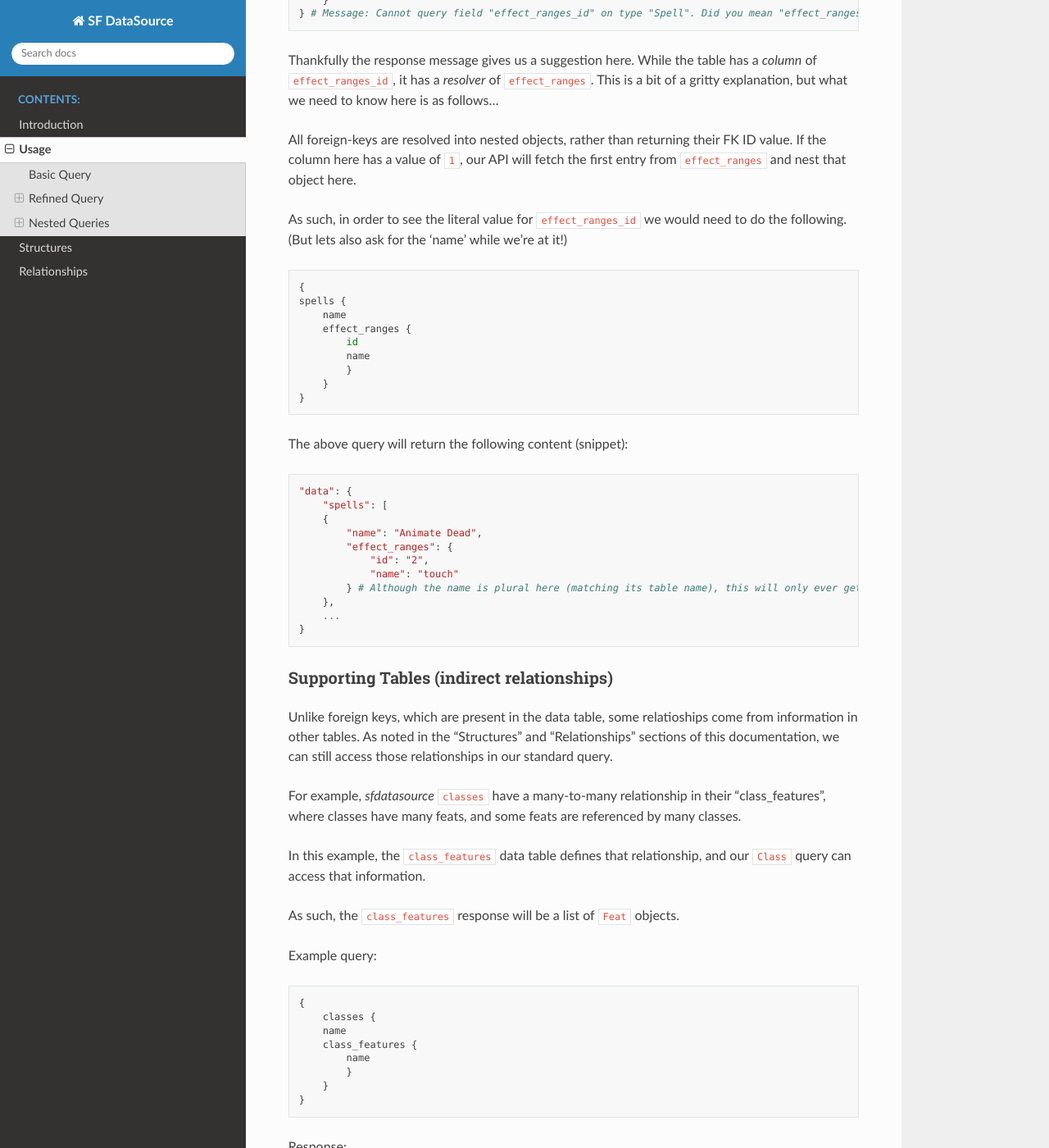
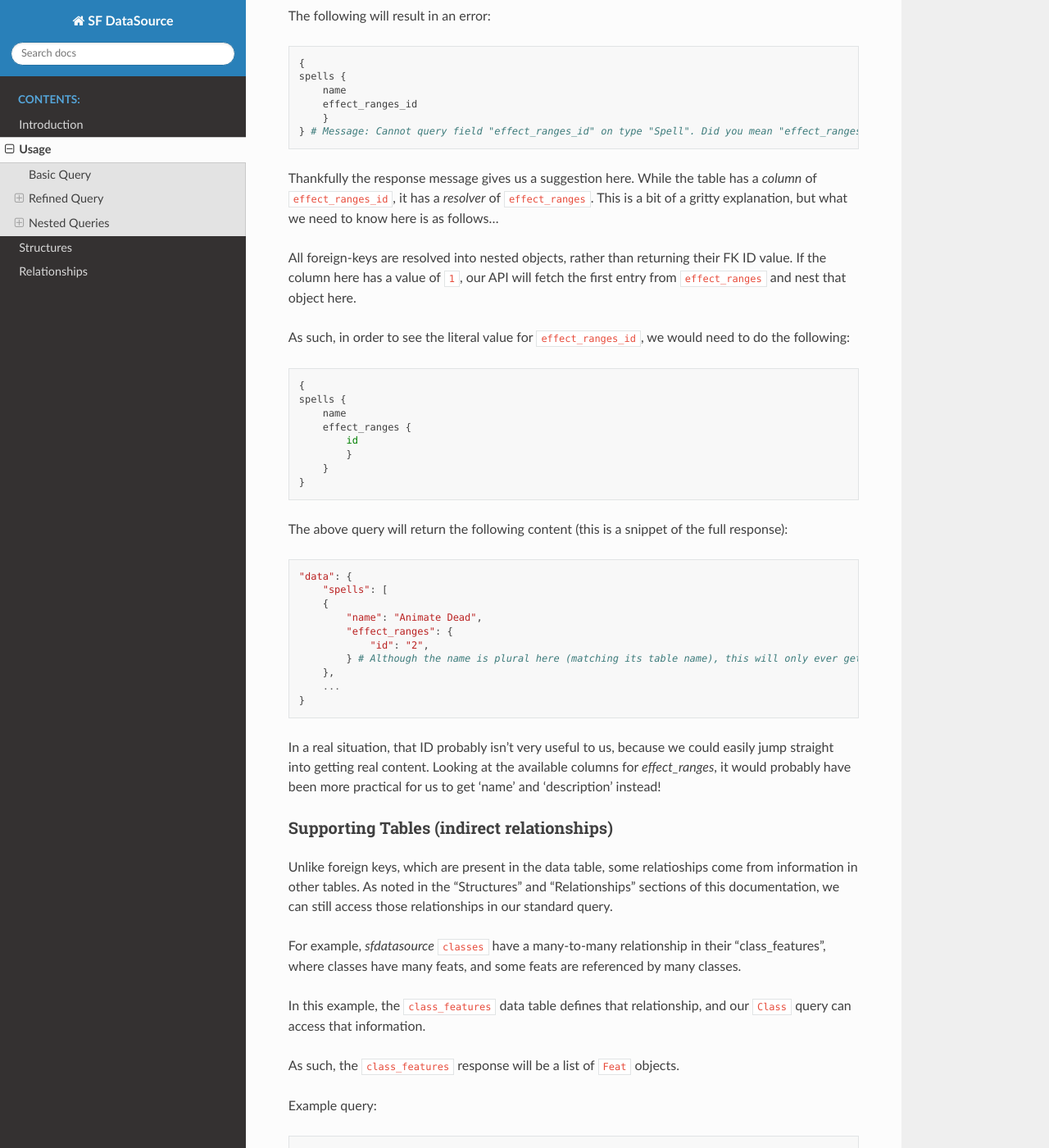
Before and after one commit to bocks-ds/sf-datasource, a Sphinx documentation site: the page built from docs/source/usage.rst, in a window 1280 px wide and 1400 px high, scrolled down 4283 px. Shown: the whole window at 82% size. Built offline with Sphinx 7.4.7 and the Read the Docs theme 2.0.0, drawn with Linux system fonts in a browser that asks for light colours; some of the changed text lies outside the part shown.

Commit message:
Updated usage docs

```diff
--- a/docs/source/usage.rst
+++ b/docs/source/usage.rst
@@ -18,9 +18,7 @@
 
 For example, if we look at the UI 'docs' section for the :code:`armor` entry, we will see that it returns an object called :code:`Armor`, while the :code:`weapons` entry returns an object called :code:`Weapon`. We can then click over to the UI 'schema' and find the :code:`Armor` or :code:`Weapon` entry to see what data is available for that object.
 
-Example of a full-list query to fetch only the name from all entries:
-
-.. code-block::
+Example of a full-list query to fetch only the name from all entries::
 
     {
         armor {
@@ -30,9 +28,7 @@
 
 All queries to the API must be contained in a top-level object, represented by an open bracket at the beginning and a close bracket at the end.
 
-Your query may include multiple queries within it. To do that, we can simply extend the previous example:
-
-.. code-block::
+Your query may include multiple queries within it. To do that, we can simply extend the previous example::
 
     {
         armor {
@@ -47,9 +43,7 @@
 
 By adding another entry below 'name', we can get more data from the column. Available columns may be seen in the UI 'schema' or in the documentation here under "Structures".
 
-For example:
-
-.. code-block::
+For example::
 
     {
         armor {
@@ -62,8 +56,7 @@
 
 This will return the same list as querying :code:`{armor {name}}`, but with additional content brought back for each row.
 
-Example return (snippet):
-.. code-block::
+Example return (this is a snippet of the full entry)::
 
   "data": {
     "armor": [
@@ -101,9 +94,7 @@
 - :code:`price_max` - Get any row where the :code:`price` value is *less* than or equal to this value.
 - :code:`price_equals` Get any row where the :code:`price` value is *equal* to this value.
 
-Example:
-
-.. code-block::
+Example::
 
     {
         armor(price_max:1000) {
@@ -125,7 +116,7 @@
 - :code:`name_is` - Get any row where the name *exactly* matches this value. Case sensitive.
 - :code:`name_like` - Get any row that contains this string. Not case sensitive. If spaces are present, looks for both words in any order.
 
-.. code-block::
+Example query::
 
     {
         armor(name_is:"Second skin") {
@@ -148,7 +139,7 @@
 - id - Unique value for each row on the table. We do not use UUID/GUID values, these are always incremented integers.
 - effect_ranges_id - This is an integer that matches the :code:`id` value on the :code:`effect_ranges` table.
 
-.. code-block::
+Example query::
 
     {
         armor(id:1) {
@@ -156,7 +147,7 @@
         }
     }
 
-.. code-block::
+Another example query::
 
     {
         spells(effect_ranges_id:1) {
@@ -178,9 +169,7 @@
 
 In the example above for **IDs**, we see that spells has a value for :code:`effect_ranges_id`. However, that value is not available as a column when querying :code:`spells`.
 
-The following will result in an error:
-
-.. code-block::
+The following will result in an error::
 
     {
     spells {
@@ -193,23 +182,18 @@
 
 All foreign-keys are resolved into nested objects, rather than returning their FK ID value. If the column here has a value of ``1``, our API will fetch the first entry from ``effect_ranges`` and nest that object here.
 
-As such, in order to see the literal value for :code:`effect_ranges_id` we would need to do the following. (But lets also ask for the 'name' while we're at it!)
-
-.. code-block::
+As such, in order to see the literal value for :code:`effect_ranges_id`, we would need to do the following::
 
     {
     spells {
         name
         effect_ranges {
             id
-            name
             }
         }
     }
 
-The above query will return the following content (snippet):
-
-.. code-block::
+The above query will return the following content (this is a snippet of the full response)::
 
     "data": {
         "spells": [
@@ -217,11 +201,13 @@
             "name": "Animate Dead",
             "effect_ranges": {
                 "id": "2",
-                "name": "touch"
             } # Although the name is plural here (matching its table name), this will only ever get one object
         },
         ...
     }
+
+In a real situation, that ID probably isn't very useful to us, because we could easily jump straight into getting real content. Looking at the available columns for `effect_ranges`, it would probably have been more practical for us to get 'name' and 'description' instead!
+
 
 Supporting Tables (indirect relationships)
 ------------------------------------------
@@ -234,9 +220,7 @@
 
 As such, the :code:`class_features` response will be a list of :code:`Feat` objects.
 
-Example query:
-
-.. code-block::
+Example query::
 
     {
         classes {
@@ -247,9 +231,7 @@
         }
     }
 
-Response:
-
-.. code-block::
+Response::
 
     {
         "data": {
```
Also changed, not shown: other parts of docs/source/usage.rst (+1 -1 lines), 8 other files.
